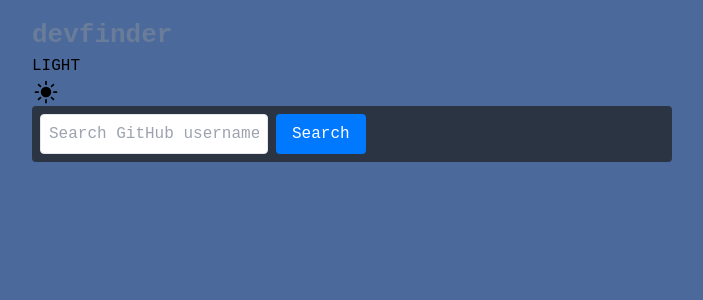
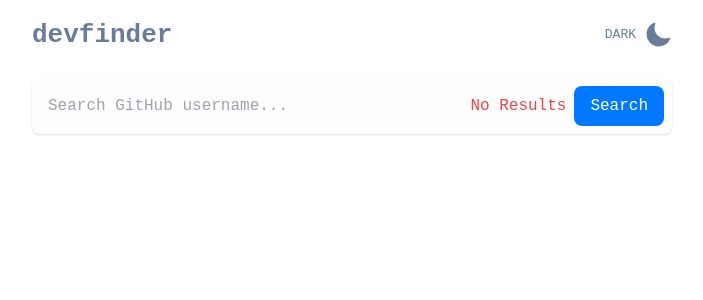
Before and after one commit to russell-johnson/github-search-tool, a React (Create React App) app: page / in a window 1280 px wide. Shown: the top 300 px of the page, without its empty margins (288-991 px from the left). Built offline with nearby package versions, Linux system fonts and the light colour scheme; no server answers.

Commit message:
styling userdata

```diff
--- a/src/App.css
+++ b/src/App.css
@@ -29,6 +29,7 @@ h2 {
 h3 {
   font-size: 16px;
   line-height: 24px;
+  font-weight: 700;
 }
 
 h4 {
@@ -39,24 +40,10 @@ h4 {
 .light {
   --button: 0, 121, 255;
   --text: 105, 124, 154;
-  --main: 75, 106, 155;
-  --card: 43, 52, 66;
-}
-
-.dark .light-on {
-  display: none;
-}
-
-.light-on {
-  display: block
-}
-
-.light-on {
-  display: block
-}
-
-.light .dark-on {
-  display: none;
+  --main:  255, 255, 255;
+  --card: 254, 254, 254;
+  --texthover: 43, 52, 66;
+  --shadow: 0px 2px 4px rgba(0, 0, 0, 0.5);
 }
 
 .dark {
@@ -64,7 +51,18 @@ h4 {
   --text: 255, 255, 255;
   --main: 20, 29, 47;
   --card: 30, 42, 71;
+  --texthover: 105, 124, 154;
 }
+
+.dark .light-on {
+  display: none;
+}
+
+.light .dark-on {
+  display: none;
+}
+
+
 
 /* button: '#0079FF',
 card: '#697C9A',
--- a/src/UserSearch.tsx
+++ b/src/UserSearch.tsx
@@ -1,15 +1,22 @@
-import React, { useState } from 'react';
+import React, { useState, useEffect } from 'react';
 import axios from 'axios';
-import { SunIcon, MoonIcon } from '@heroicons/react/24/solid';
+import { SunIcon, MoonIcon, MapPinIcon, LinkIcon, BuildingOfficeIcon } from '@heroicons/react/24/solid';
+import Card from './components/Card';
 
 interface UserData {
   name: string;
   login: string;
-  bio: string;
+  bio: string | null;
   location: string;
   blog: string;
-  twitter_username: string;
+  twitter_username: string | null;
   company: string;
+  avatar_url: string;
+  created_at: string;
+  followers: number;
+  following: number;
+  html_url: string;
+  public_repos: number;
 }
 
 interface UserSearchProps {
@@ -21,51 +28,103 @@ const UserSearch: React.FC<UserSearchProps> = ({ toggleMode }) => {
   const [userData, setUserData] = useState<UserData | null>(null);
   const [error, setError] = useState<string | null>(null);
 
-  const handleSearch = async () => {
+  useEffect(() => {
+    handleSearch('russell-johnson');
+  }, []);
+
+  const handleSearch = async (user?: string) => {
     try {
-      const response = await axios.get<UserData>(`https://api.github.com/users/${username}`);
+      const response = await axios.get<UserData>(`https://api.github.com/users/${username || user}`);
       setUserData(response.data);
       setError(null);
     } catch (error) {
       setUserData(null);
-      setError('User not found');
+      setError('No Results');
     }
   };
 
+  const handleKeyPress = (event: React.KeyboardEvent<HTMLInputElement>) => {
+    if (event.key === 'Enter') {
+      handleSearch();
+    }
+  }
+
   return (
-    <div className="container max-w-2xl mx-auto p-4">
-      <div>
-          <h1 className='text-text'>devfinder</h1>
-          <div onClick={toggleMode}>
-            <div className="dark-on text-moon">
-              DARK <MoonIcon className='h-7 fill-moon' />
+    <div className='container max-w-2xl mx-auto p-4'>
+      <div className='flex items-center mb-6'>
+        <h1 className='flex-1 text-text'>devfinder</h1>
+        <div className='hover:cursor-pointer' onClick={toggleMode}>
+          <div className='dark-on hover:text-hover text-text flex items-center space-x-2 flex-end'>
+            <h4>LIGHT</h4> <SunIcon className='h-7 hover:text-hover' />
           </div>
-            <div className="light-on">
-              LIGHT <SunIcon className='h-7' />
+          <div className='light-on hover:text-hover text-text flex items-center space-x-2 flex-end'>
+            <h4>DARK</h4> <MoonIcon className='h-7 hover:text-hover' />
           </div>
         </div>
-      <div className="flex items-center ">
+      </div>
 
-
-        </div>
-        <div className='bg-card w-full rounded flex p-2'>
+      <Card className='p-2 flex'>
+        <div className='flex flex-1 relative'>
           <input
-            type="text"
-            placeholder="Search GitHub username..."
-            className="mr-2 border rounded px-2 py-1"
+            type='text'
+            placeholder='Search GitHub username...'
+            className='flex-1 border-0 bg-card text-text rounded-l px-2 py-1 focus:outline-none'
             value={username}
             onChange={(e) => setUsername(e.target.value)}
+            onKeyUp={handleKeyPress}
           />
+          {error && (
+            <span className='absolute inset-y-0 right-0 flex items-center pr-2 text-red-500'>{error}</span>
+          )}
+        </div>
         <button
-            className="bg-button  text-white px-4 py-2 rounded"
-            onClick={handleSearch}
+          className='bg-button text-white px-4 py-2 rounded-lg'
+          onClick={() => handleSearch()}
         >
           Search
         </button>
+      </Card>
+
+
+      {userData && (
+       <Card className='p-8 flex'>
+       <div className="overflow-hidden">
+         <img src={userData.avatar_url} alt='User Avatar' className='w-40 h-40 object-cover rounded-full' />
        </div>
-
+       <div className='w-3/4 ml-6 text-text'>
+         <div className="flex justify-between">
+           <div>
+             <h1>{userData.name || userData.login}</h1>
+             <p>{userData.login}</p>
            </div>
-
+           <div>
+             <p>Joined: {new Date(userData.created_at).toLocaleDateString()}</p>
+           </div>
+         </div>
+         <p>{userData.bio || 'This profile has no bio'}</p>
+         <div className='bg-main rounded-md p-2 px-6 flex justify-between w-full'>
+           <div className="flex flex-col">
+             <small>Repos</small>
+             <p>{userData.public_repos}</p>
+           </div>
+           <div className="flex flex-col">
+             <small>Followers</small>
+             <h2>{userData.followers}</h2>
+           </div>
+           <div className="flex flex-col">
+             <small>Following</small>
+             <p>{userData.following}</p>
+           </div>
+         </div>
+         <div>
+           <p><MapPinIcon className='h-5'/> {userData.location || 'Location: Not Available'}</p>
+           <p><LinkIcon className='h-5'/>{userData.blog ? <a className='text-text' href={userData.blog}>{userData.blog}</a> : 'Website: Not Available'}</p>
+           <p>{userData.twitter_username ? <a href={`https://twitter.com/${userData.twitter_username}`}>Twitter</a> : 'Twitter: Not Available'}</p>
+           <p><BuildingOfficeIcon className='h-5'/> {userData.html_url ? <a href={userData.html_url}>{userData.html_url}</a> : 'Company: Not Available'}</p>
+         </div>
+       </div>
+     </Card>
+      )}
     </div>
   );
 };
--- /dev/null
+++ b/src/components/Card.tsx
@@ -0,0 +1,20 @@
+import React from 'react';
+
+interface CardProps {
+  children: React.ReactNode;
+  className?: string;
+}
+
+const Card: React.FC<CardProps> = ({ children, className }) => {
+  const defaultClasses = "mt-4 w-full bg-card shadow rounded-lg";
+
+  const cardClasses = className ? `${defaultClasses} ${className}` : defaultClasses;
+
+  return (
+    <div className={cardClasses}>
+      {children}
+    </div>
+  );
+};
+
+export default Card;
--- a/tailwind.config.js
+++ b/tailwind.config.js
@@ -7,13 +7,15 @@ module.exports = {
   theme: {
 
     extend: {
+
       colors: {
         button: 'rgba(var(--button))',
         text:'rgba(var(--text))',
-        moon: '#69769a',
         main: 'rgba(var(--main))',
         card: 'rgba(var(--card))',
+        hover:'rgba(var(--texthover))',
       },
+
       fontFamily: {
         'space-mono': ['Space Mono', 'monospace'],
       },
```
Lines whose indentation alone changed are shown as unchanged.
